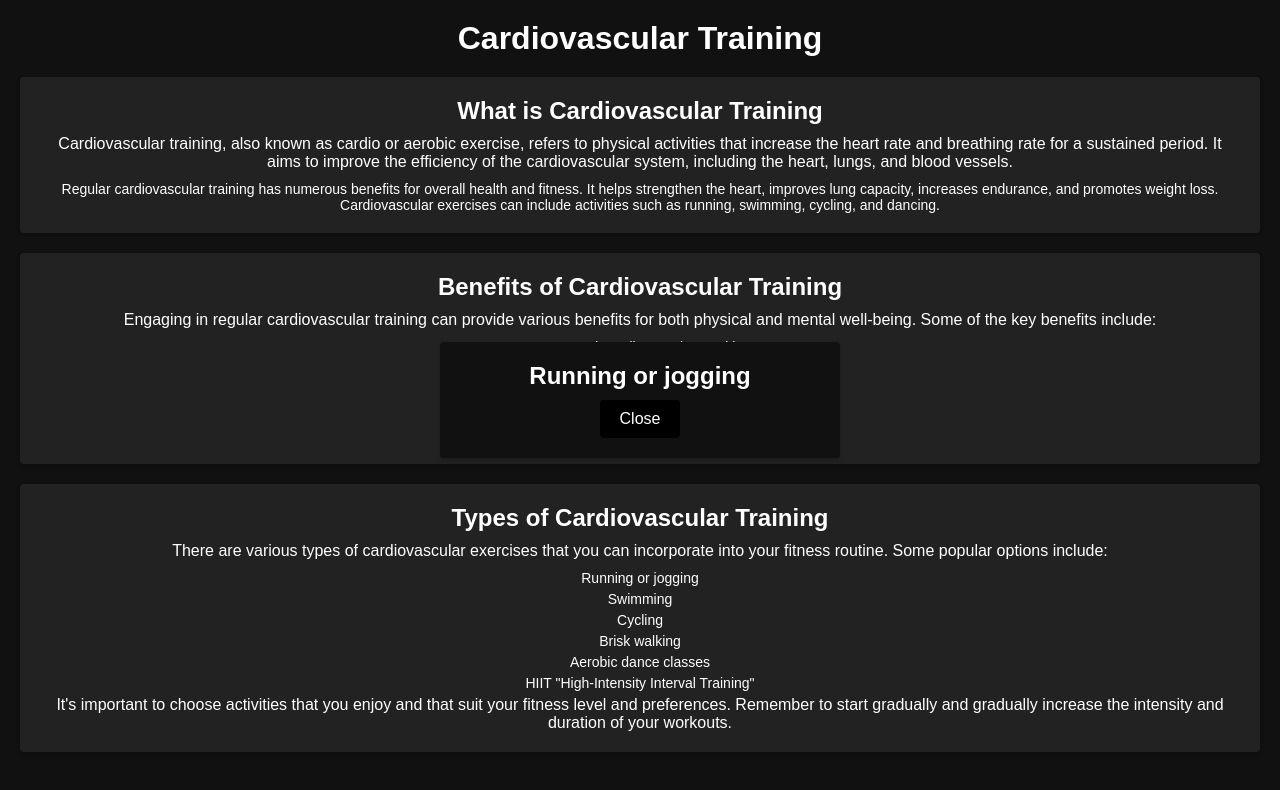
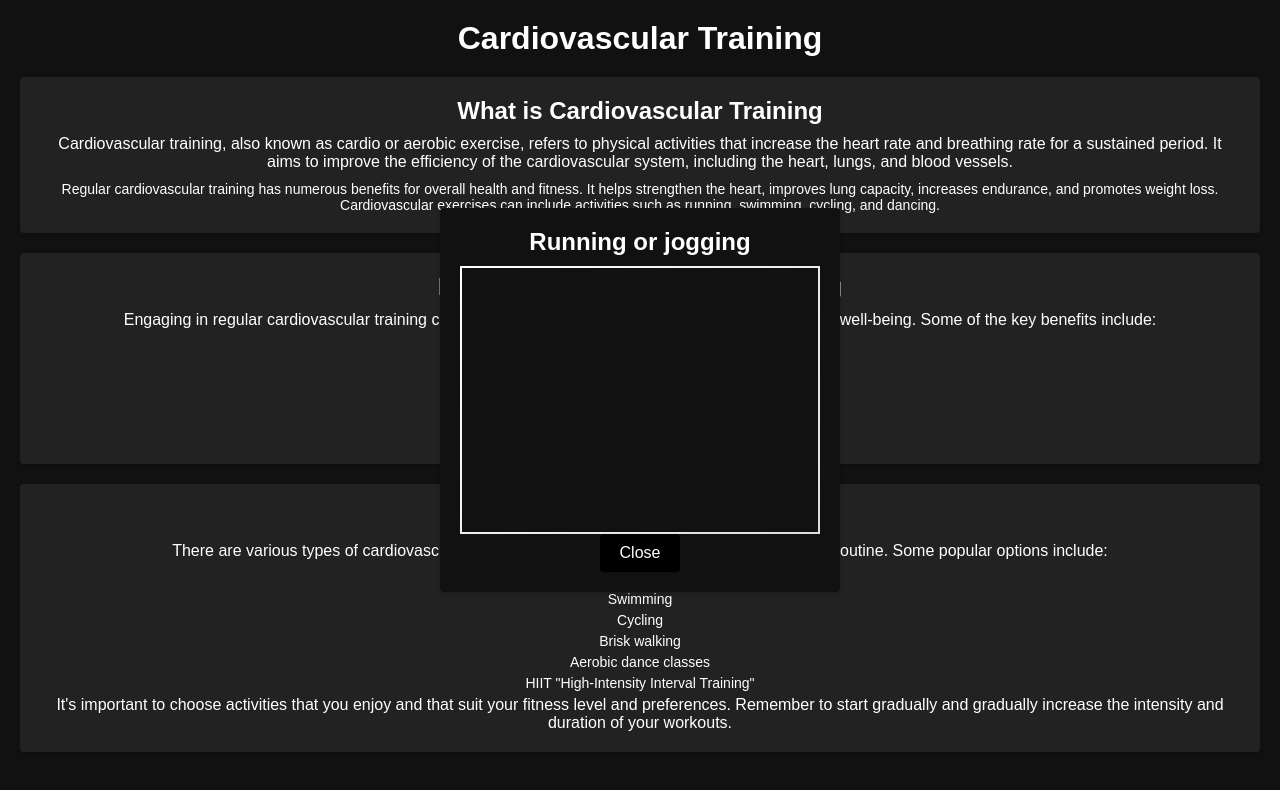
Before and after one commit to Pelani2/FitLab, a React (Create React App) app: page /cardiovasculartrainingpage in a window 1280 px wide. Both pictures are taken after a click on the item "Running or jogging". Shown: the top 790 px of the page. Built offline with nearby package versions, Linux system fonts and the light colour scheme.

Commit message:
finished training page

```diff
--- a/package.json
+++ b/package.json
@@ -8,6 +8,7 @@
     "@testing-library/user-event": "^13.5.0",
     "react": "^18.2.0",
     "react-dom": "^18.2.0",
+    "react-player": "^2.12.0",
     "react-router-dom": "^6.14.0",
     "react-scripts": "5.0.1",
     "web-vitals": "^2.1.4"
--- a/src/pages/cardiovascularTrainingPage/CardiovascularTrainingPage.js
+++ b/src/pages/cardiovascularTrainingPage/CardiovascularTrainingPage.js
@@ -1,5 +1,6 @@
 import React, { useState } from "react";
 import "../../styles/CardiovascularTrainingPageStyles.css";
+import YouTubeVideo from "../../videos/YouTubeVideo";
 
 export default function CardiovascularTrainingPage() {
     const [selectedItem, setSelectedItem] = useState(null);
@@ -140,6 +141,36 @@ export default function CardiovascularTrainingPage() {
                                 Relaxation techniques: Practices like deep breathing exercises, meditation, yoga, and mindfulness can help calm the mind, reduce stress hormones, and promote a sense of relaxation.
                             </p>
                         )}
+                        {selectedItem === "Running or jogging" && (
+                            <YouTubeVideo
+                                url="https://www.youtube.com/watch?v=N9C88z3g0Es"
+                            />
+                        )}
+                        {selectedItem === "Swimming" && (
+                            <YouTubeVideo
+                                url="https://www.youtube.com/watch?v=AfnwseOgxE0"
+                            />
+                        )}
+                        {selectedItem === "Cycling" && (
+                            <YouTubeVideo
+                                url="https://www.youtube.com/watch?v=cA1U68Wiil4"
+                            />
+                        )}
+                        {selectedItem === "Brisk walking" && (
+                            <YouTubeVideo
+                                url="https://www.youtube.com/watch?v=BENQ9RtSbm8"
+                            />
+                        )}
+                        {selectedItem === "Aerobic dance classes" && (
+                            <YouTubeVideo
+                                url="https://www.youtube.com/watch?v=rh4_HoVpiCY"
+                            />
+                        )}
+                        {selectedItem === "HIIT" && (
+                            <YouTubeVideo
+                                url="https://www.youtube.com/watch?v=dNJ2gG-Jud4"
+                            />
+                        )}
                         <button onClick={handlePopupClose}>
                             Close
                         </button>
--- /dev/null
+++ b/src/styles/YouTubeVideoStyles.css
@@ -0,0 +1,13 @@
+.player-wrapper {
+    display: flex;
+    justify-content: center;
+    align-items: center;
+    border: 2px solid;
+    border-image-slice: 1;
+    border-image-source: linear-gradient(135deg, #ffffff 0%, #dddddd 100%);
+    padding: 2px;
+}
+
+.react-player {
+    margin-bottom: 10px;
+}
--- /dev/null
+++ b/src/videos/YouTubeVideo.jsx
@@ -0,0 +1,18 @@
+import React from "react";
+import ReactPlayer from "react-player";
+import "../styles/YouTubeVideoStyles.css";
+
+const YouTubeVideo = (props) => {
+    return(
+        <div className="player-wrapper">
+            <ReactPlayer
+                className="react-player"
+                url={props.url}
+                height="250px"
+                width="250px"
+            />
+        </div>
+    )
+}
+
+export default YouTubeVideo;
```
Also changed, not shown: 1 other file (tests, documents, lock files or other folders).
